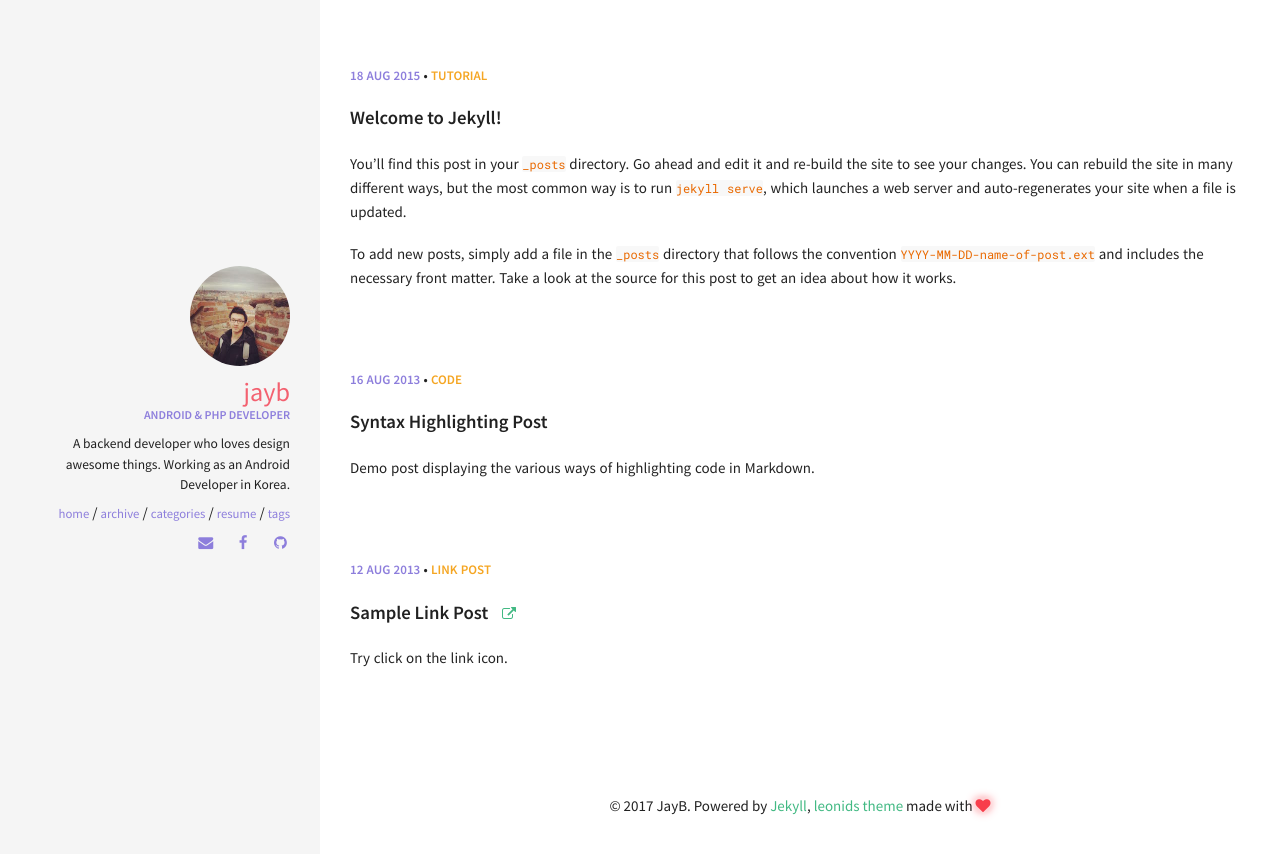
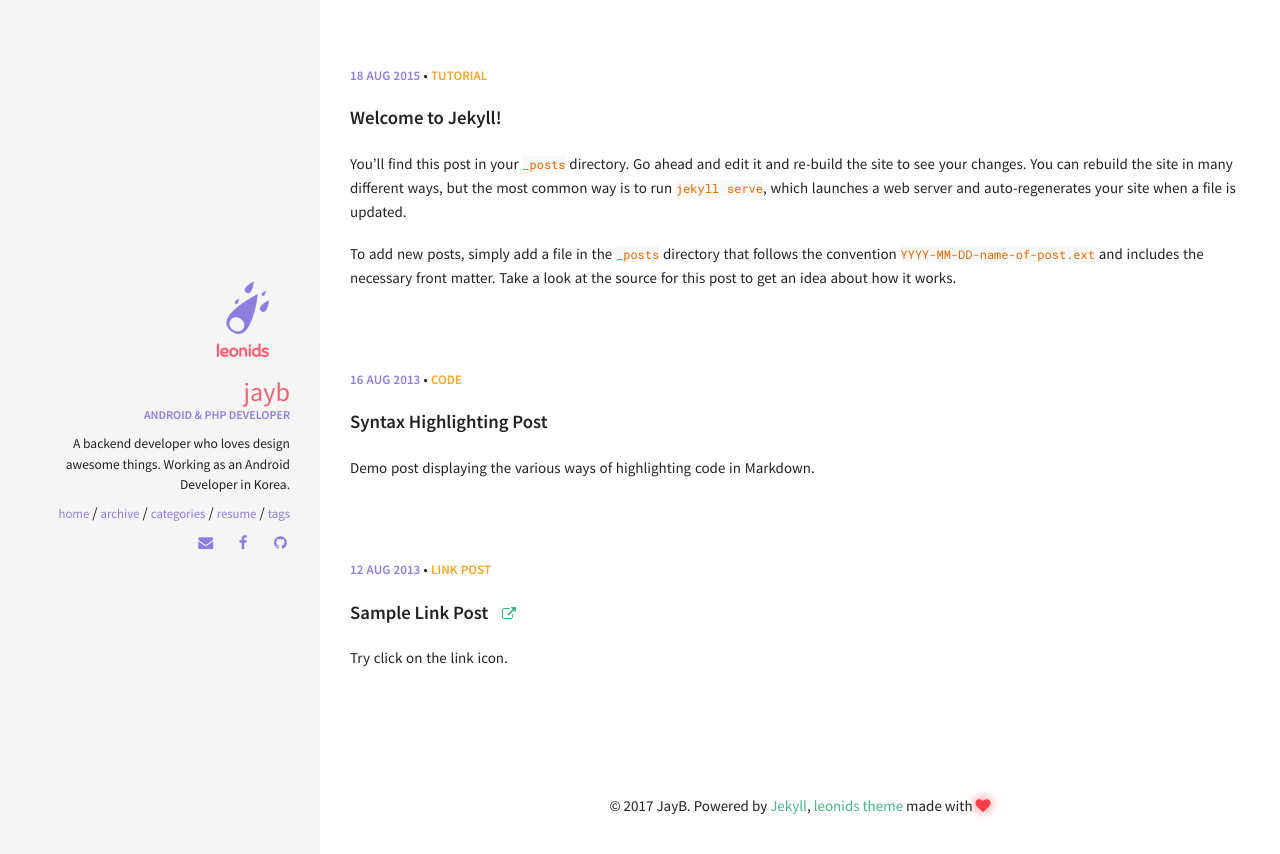
Before and after one commit to renyuanz/leonids, a Jekyll site: the page built from index.html, in a window 1280 px wide. Shown: the top 854 px of the page. Built offline with Jekyll 4.4.1, drawn with Linux system fonts in a browser that asks for light colours.

Commit message:
Updated
Updated

```diff
--- a/_config.yml
+++ b/_config.yml
@@ -34,7 +34,7 @@ kramdown:
 #
 owner:
   name: JayB
-  avatar: avatar.jpg #leonids-logo.png
+  avatar: leonids-logo.png
   job: "Android & PHP Developer"
   bio: "A backend developer who loves design awesome things. Working as an Android Developer in Korea."
   email: jaybkim2@gmail.com
```
Also changed, not shown: README.md.
